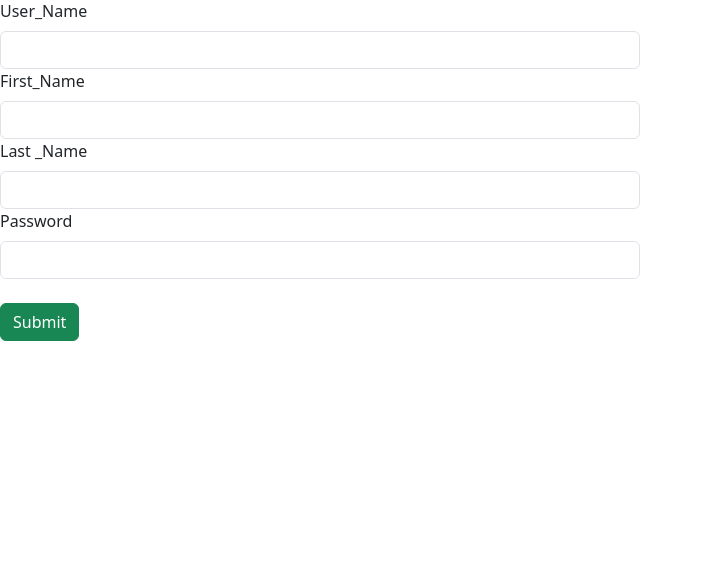
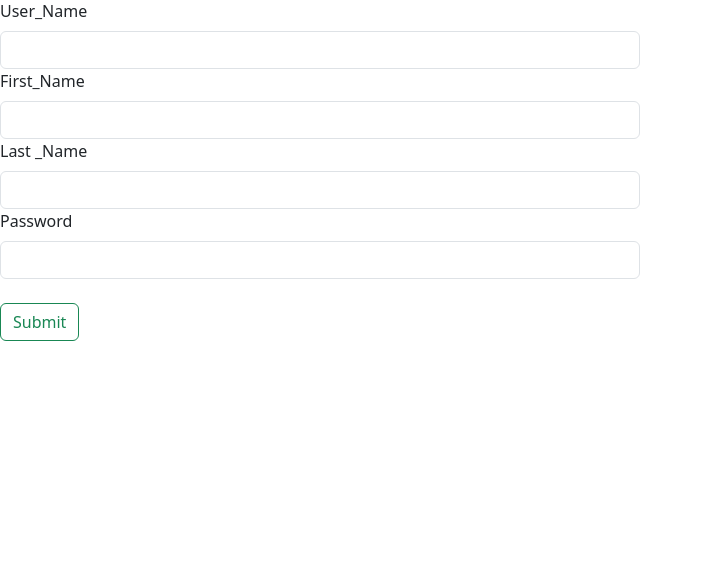
Before and after one commit to roparon/Flask_Task_App, a Flask app: page /users in a window 1280 px wide. Shown: the part 111-692 px from the top of the page, without its empty margins (0-703 px from the left). Run offline with Flask 3, Linux system fonts and the light colour scheme; data comes from the database, SQL or seed files in the repository.

Commit message:
modified my users.html btn for styling

```diff
--- a/app/templates/users.html
+++ b/app/templates/users.html
@@ -11,6 +11,6 @@
     {{ user_form.last_name.label(class="form-label") }}{{ user_form.last_name(size=50, class="form-control w-50") }}
 
     {{ user_form.password.label(class="form-label") }}{{ user_form.password(size=50, class="form-control w-50") }}<br>
-    {{ user_form.submit(class="btn btn-success") }}
+    {{ user_form.submit(class="btn btn-outline-success") }}
 </form>
 {% endblock %}
```
